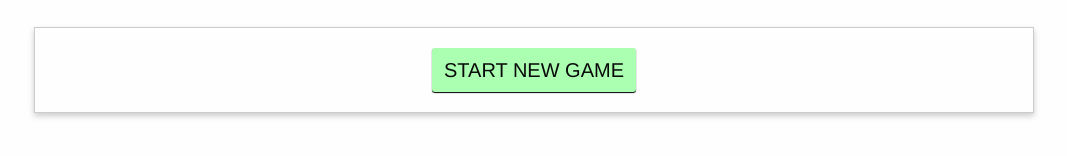
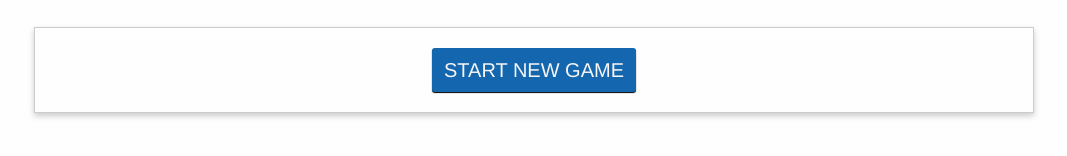
Before and after one commit to Fvaco/vue-simple-project-monster-slayer, a plain HTML site: page index.html in a window 1280 px wide. Shown: the part 134-290 px from the top of the page, without its empty margins (106-1173 px from the left). Drawn offline with nearby package versions, Linux system fonts and the light colour scheme.

Commit message:
Minor fix
- Start game button style update

```diff
--- a/css/app.css
+++ b/css/app.css
@@ -54,11 +54,12 @@ button {
 }
 
 #start-game {
-    background-color: #aaffb0;
+    background-color: #1466ae;
+    color: whitesmoke;
 }
 
 #start-game:hover {
-    background-color: #76ff7e;
+    background-color: #104477;
 }
 
 #attack {
```
